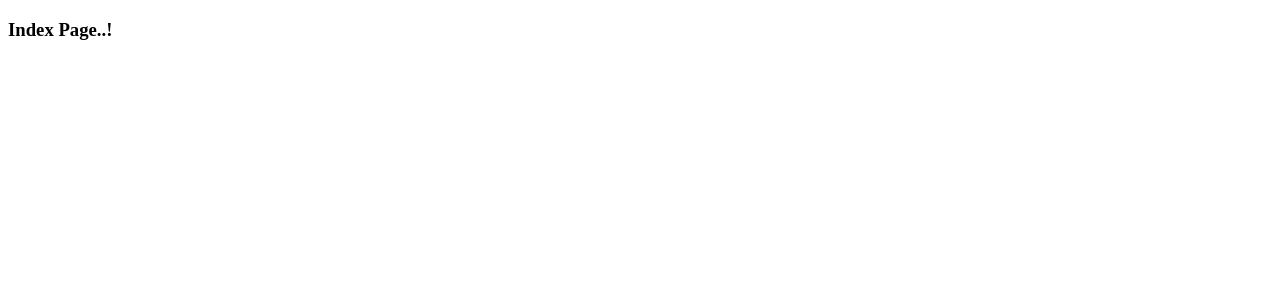
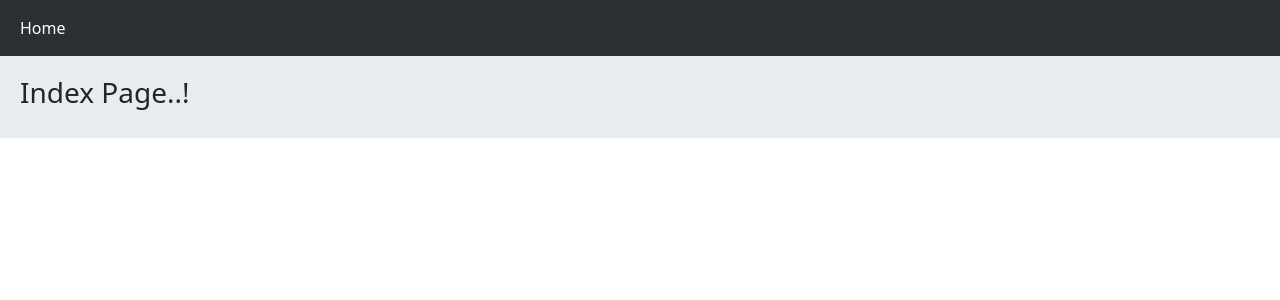
Before and after one commit to VistaOstadi/django-social-network, a Django app: page / in a window 1280 px wide. Before the commit the part shown is almost empty. Shown: the top 300 px of the page. Run offline with Django 5.2, Linux system fonts and the light colour scheme.

Commit message:
Add Bootstrap styling

```diff
--- a/templates/base.html
+++ b/templates/base.html
@@ -3,8 +3,21 @@
 <head>
     <meta charset="UTF-8">
     <title>Social Network</title>
+    <link href="https://cdn.jsdelivr.net/npm/bootstrap@5.3.8/dist/css/bootstrap.min.css" rel="stylesheet" integrity="sha384-sRIl4kxILFvY47J16cr9ZwB07vP4J8+LH7qKQnuqkuIAvNWLzeN8tE5YBujZqJLB" crossorigin="anonymous">
+    <style>
+        .jumbotron{
+            padding: 20px;
+            margin-bottom: 20px;
+            background-color: #e9ecef;
+
+
+
+        }
+
+    </style>
 </head>
 <body>
-    <div>{% block content %}  {% endblock %}</div>
+    {% include "inc/navbar.html" %}
+    <div class="jumbotron">{% block content %}  {% endblock %}</div>
 </body>
 </html>
--- /dev/null
+++ b/templates/inc/navbar.html
@@ -0,0 +1,7 @@
+<nav class="navbar bg-dark navbar-expand-lg bg-body-tertiary" data-bs-theme="dark">
+  <div class="container-fluid">
+      <ul class="navbar-nav">
+        <li class="nav-item"><a class="nav-link active" href="{% url 'home' %}">Home</a></li>
+      </ul>
+    </div>
+</nav>
```
